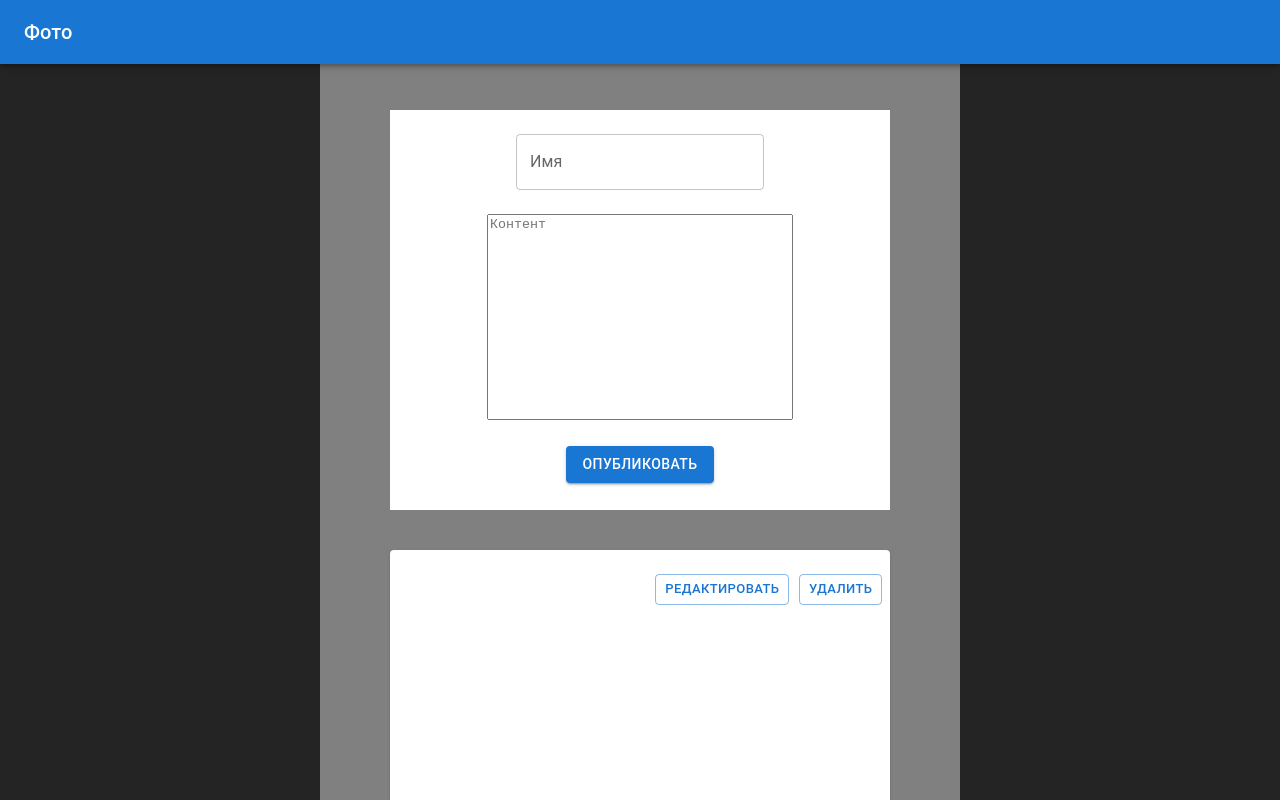
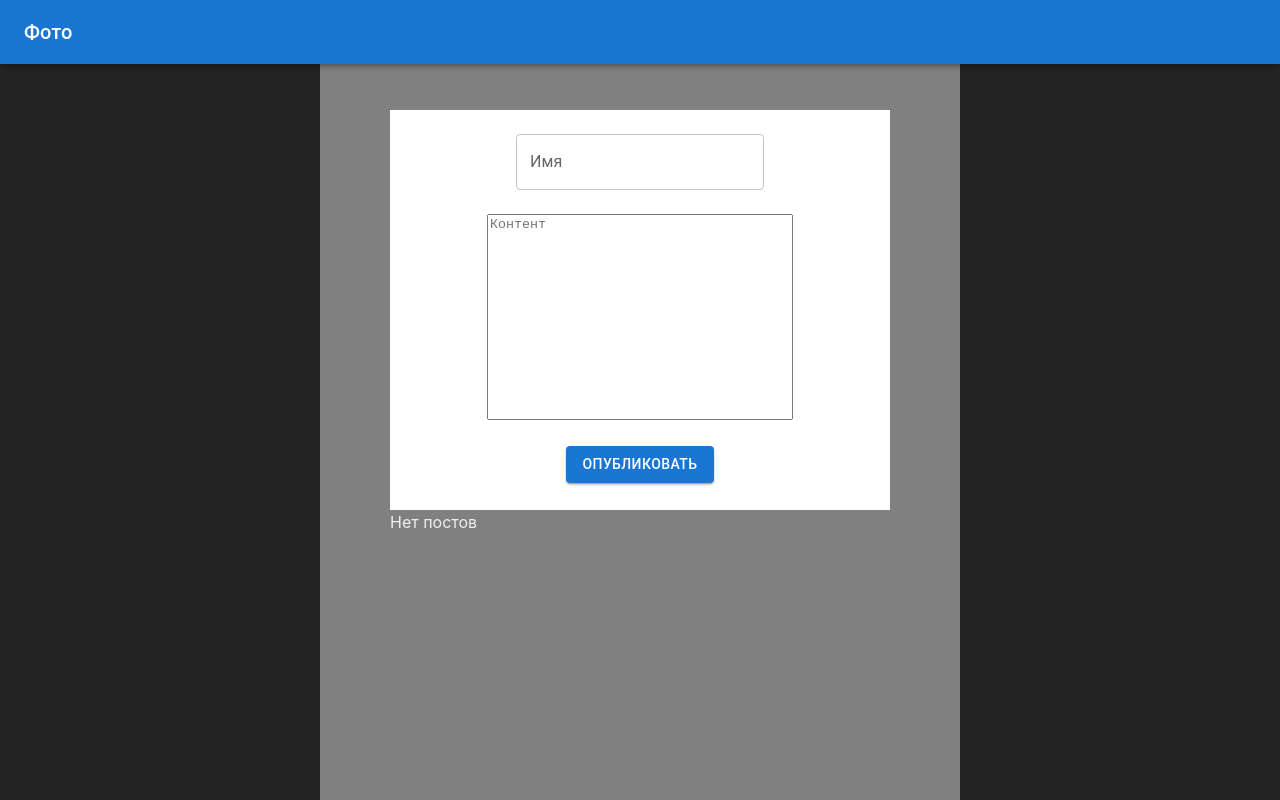
Before and after one commit to paragulg/blog, a React (Vite) app: page / in a window 1280 px wide. Shown: the top 800 px of the page. Built offline with nearby package versions, Linux system fonts and the light colour scheme.

Commit message:
Adding posts

```diff
--- a/src/App.tsx
+++ b/src/App.tsx
@@ -5,26 +5,11 @@ import Posts from './components/Posts';
 import './App.css';
 
 function App() {
-  const [inputName, setInputName] = React.useState('');
-  const [inputText, setInputText] = React.useState('');
-
-  const [cards, setCards] = React.useState([{ name: inputName, text: inputText }]);
-
-  const publish = () => {
-    setCards([...cards, { name: inputName, text: inputText }]);
-  };
 
   return (
     <div className="App">
       <Header />
-      <Posts
-        inputName={inputName}
-        setInputName={setInputName}
-        inputText={inputText}
-        setInputText={setInputText}
-        publish={publish}
-        cards={cards}
-      />
+      <Posts />
     </div>
   );
 }
--- a/src/components/Posts/index.tsx
+++ b/src/components/Posts/index.tsx
@@ -10,7 +10,20 @@ import {
   Typography,
 } from '@mui/material';
 
-const Posts = ({ inputName, setInputName, inputText, setInputText, publish, cards }) => {
+const Posts = () => {
+  const [inputName, setInputName] = React.useState('');
+  const [inputText, setInputText] = React.useState('');
+
+  const [cards, setCards] = React.useState([{ name: '', text: '' }]);
+
+  const publish = () => {
+    if (inputName !== '' && inputText !== '') {
+      if (cards[0].name == '' && cards[0].text == '') {
+        setCards([{ name: inputName, text: inputText }]);
+      } else setCards([...cards, { name: inputName, text: inputText }]);
+    }
+  };
+
   return (
     <div className="posts">
       <Box sx={{ width: 500, height: 400, backgroundColor: 'white', mt: -40 }}>
@@ -38,13 +51,14 @@ const Posts = ({ inputName, setInputName, inputText, setInputText, publish, card
           />
         </center>
         <center>
-          <Button sx={{ m: 2.5 }} onClick={publish} variant="contained">
+          <Button sx={{ m: 2.5 }} onClick={() => publish()} variant="contained">
             Опубликовать
           </Button>
         </center>
       </Box>
       <div className="cards">
-        {cards.map((entry, index) => (
+        {cards.length > 0 && cards[0].name !== '' && cards[0].text !== '' ? (
+          cards.map((entry, index) => (
             <Card key={index} sx={{ width: 500, height: 400, mt: 5, mb: 5 }}>
               <CardContent>
                 <CardActions sx={{ width: 'max-content' }}>
@@ -61,7 +75,10 @@ const Posts = ({ inputName, setInputName, inputText, setInputText, publish, card
                 <Typography variant="h6">{entry.text}</Typography>
               </CardContent>
             </Card>
-        ))}
+          ))
+        ) : (
+          <div className="empty">Нет постов</div>
+        )}
       </div>
     </div>
   );
```
Lines whose indentation alone changed are shown as unchanged.
